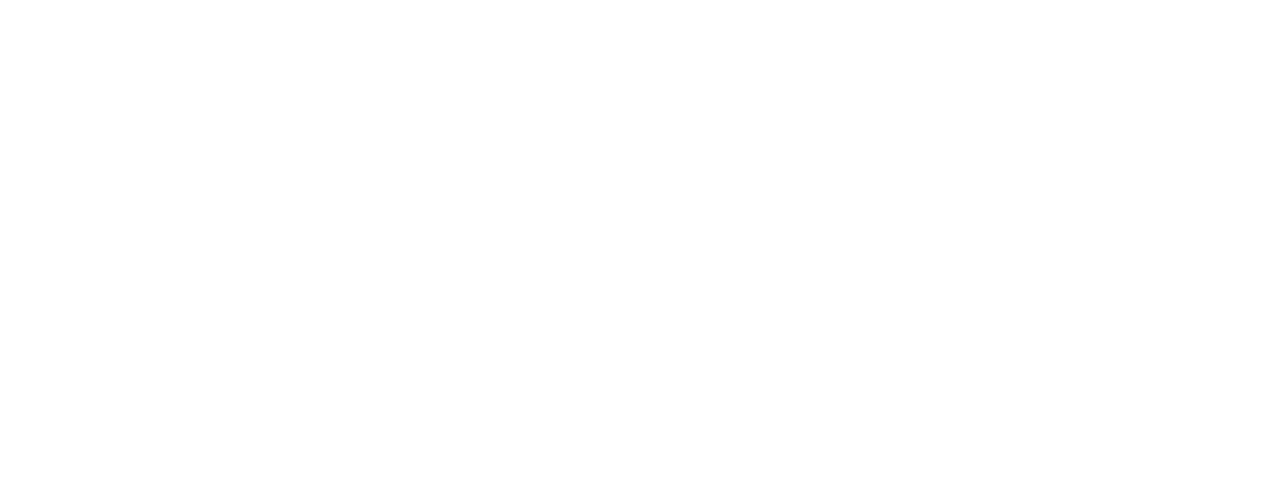
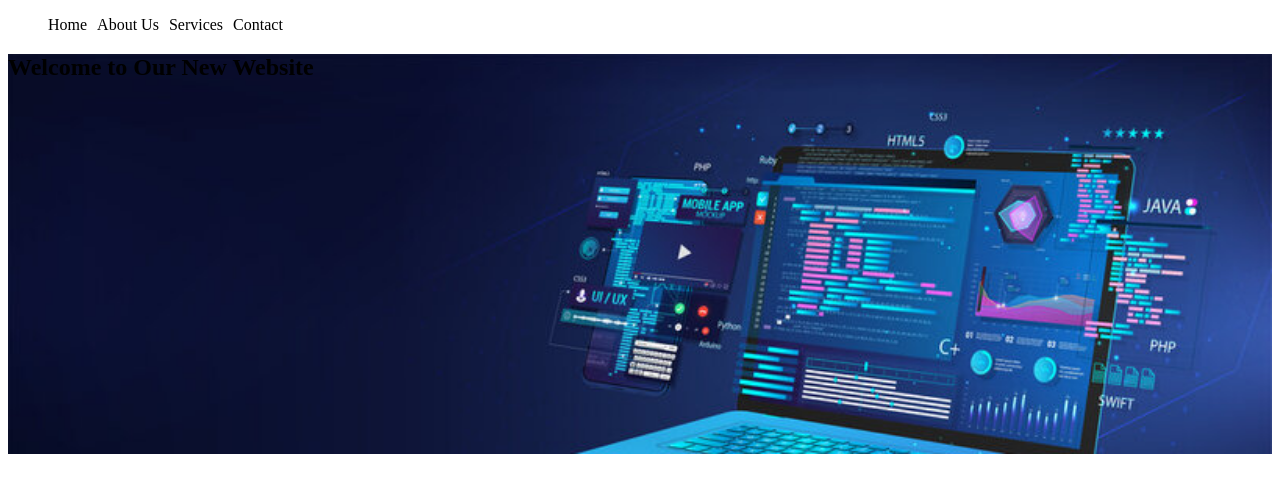
Before and after one commit to AkhiSharmin/NewWebsite, a plain HTML site: page index.html in a window 1280 px wide. Drawn offline with Linux system fonts and the light colour scheme.

Commit message:
added navber & banner

```diff
--- a/index.html
+++ b/index.html
@@ -9,7 +9,25 @@
 </head>
 
 <body>
+    <header>
+        <nav>
+            <ul>
+                <li>Home</li>
+                <li>About Us</li>
+                <li>Services</li>
+                <li>Contact</li>
+            </ul>
+        </nav>
 
+        <!-- banner section  -->
+        <section>
+            <div class="bgImg">
+                <h2>Welcome to Our New Website</h2>
+
+            </div>
+        </section>
+
+    </header>
 </body>
 
 </html>
--- a/style.css
+++ b/style.css
@@ -0,0 +1,15 @@
+ul {
+  display: flex;
+}
+li {
+  list-style: none;
+  /* margin: 20px; */
+  margin-right: 10px;
+}
+
+.bgImg {
+  background-image: url("img/banner.jpg");
+  height: 400px;
+  background-repeat: no-repeat;
+  background-size: cover;
+}
```
Also changed, not shown: img/banner.jpg (added), img/download (1).jpeg (added), img/download.jpeg (added).
